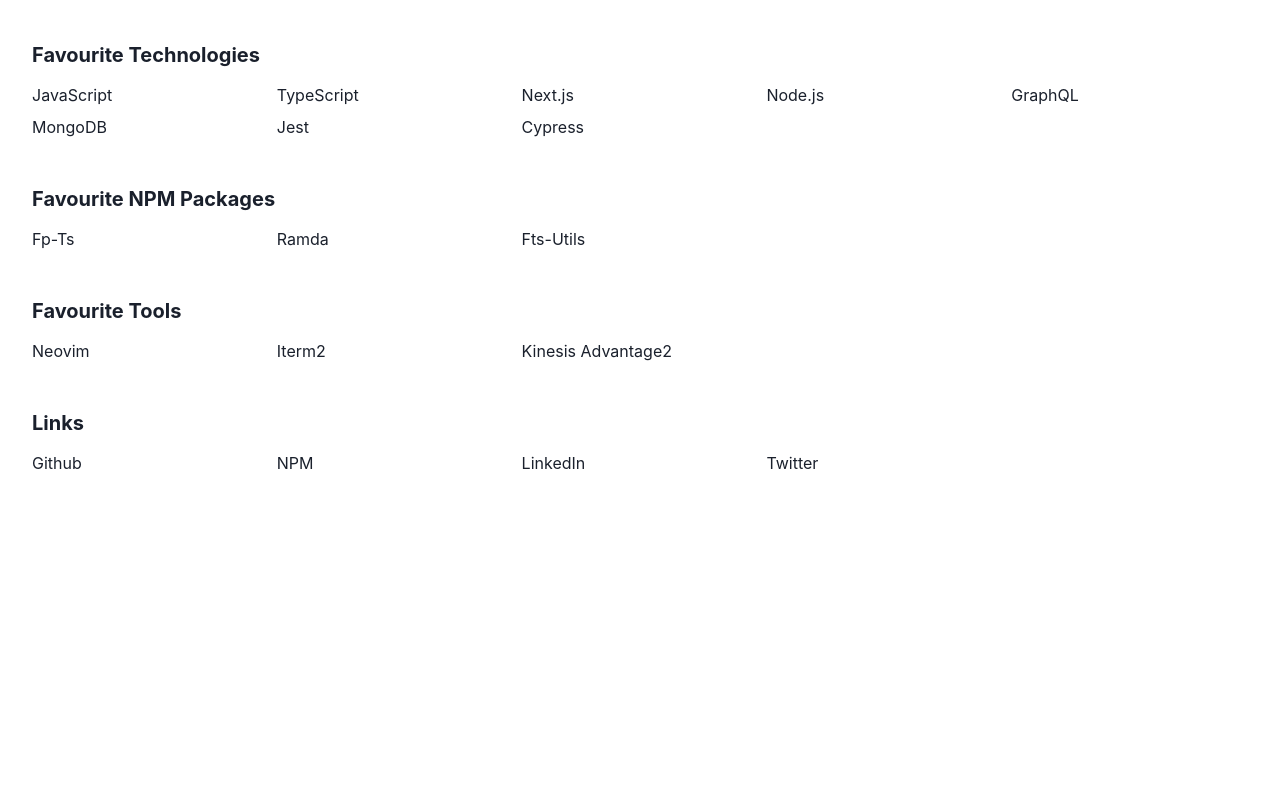
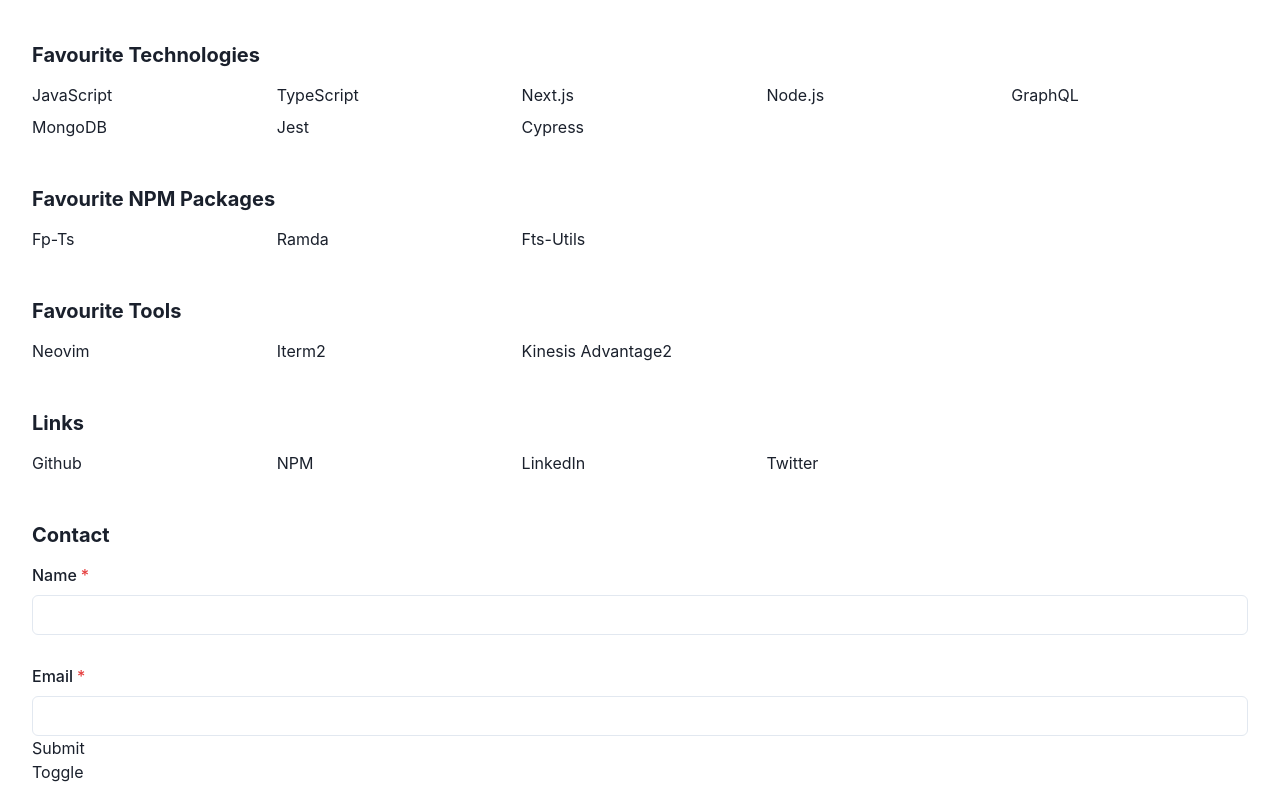
Before and after one commit to Takuya-H23/portfolio-v4, a Next.js app: page /about in a window 1280 px wide. Shown: the part 266-1066 px from the top of the page. Before the commit the page ends 800 px from the top, so only its background shows below. Built offline with nearby package versions, Linux system fonts and the light colour scheme.

Commit message:
WIP: Form

```diff
--- /dev/null
+++ b/components/ContactForm.tsx
@@ -0,0 +1,44 @@
+import * as React from 'react'
+import {
+  Box,
+  FormControl,
+  FormLabel,
+  FormErrorMessage,
+  Input,
+  Text
+} from '@chakra-ui/react'
+
+export const ContactForm = () => {
+  const [state, setState] = React.useState(false)
+  return (
+    <>
+      <form
+        onSubmit={e => {
+          e.preventDefault()
+          console.log('here')
+        }}
+      >
+        <FormControl id="name" isInvalid={state} isRequired>
+          <FormLabel>Name</FormLabel>
+          <Input type="text" />
+          <Box>
+            {state ? (
+              <FormErrorMessage>Error</FormErrorMessage>
+            ) : (
+              <Box h="29px" />
+            )}
+          </Box>
+        </FormControl>
+        <FormControl id="email" isRequired>
+          <FormLabel>Email</FormLabel>
+          <Input type="email" />
+          <FormErrorMessage>Error</FormErrorMessage>
+        </FormControl>
+        <button type="submit">Submit</button>
+      </form>
+      <button onClick={() => setState(cur => !cur)} type="button">
+        Toggle
+      </button>
+    </>
+  )
+}
--- a/components/index.ts
+++ b/components/index.ts
@@ -1,3 +1,4 @@
+export { ContactForm } from './ContactForm'
 export { Container } from './Container'
 export { Header } from './Header'
 export { Navigation } from './Navigation'
--- a/pages/about.tsx
+++ b/pages/about.tsx
@@ -1,5 +1,5 @@
-import { Grid, List, ListItem, Heading } from '@chakra-ui/react'
-import { Container } from '../components'
+import { Box, Grid, List, ListItem, Heading } from '@chakra-ui/react'
+import { Container, ContactForm } from '../components'
 import { PageTop } from '../elements'
 
 const About = () => {
@@ -92,6 +92,10 @@
         <ListItem>LinkedIn</ListItem>
         <ListItem>Twitter</ListItem>
       </Grid>
+      <Heading as="h2" size="md" mt={[12]} mb={[4]}>
+        Contact
+      </Heading>
+      <ContactForm />
     </Container>
   )
 }
```
